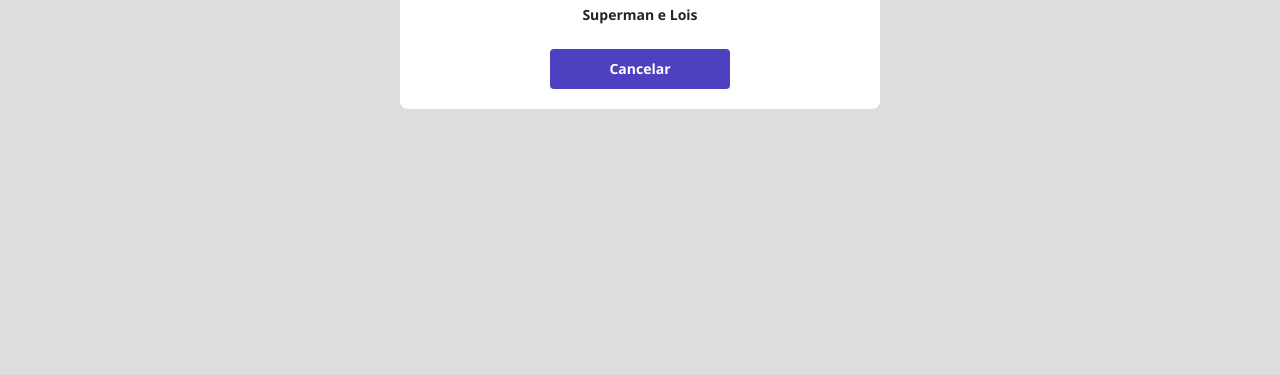
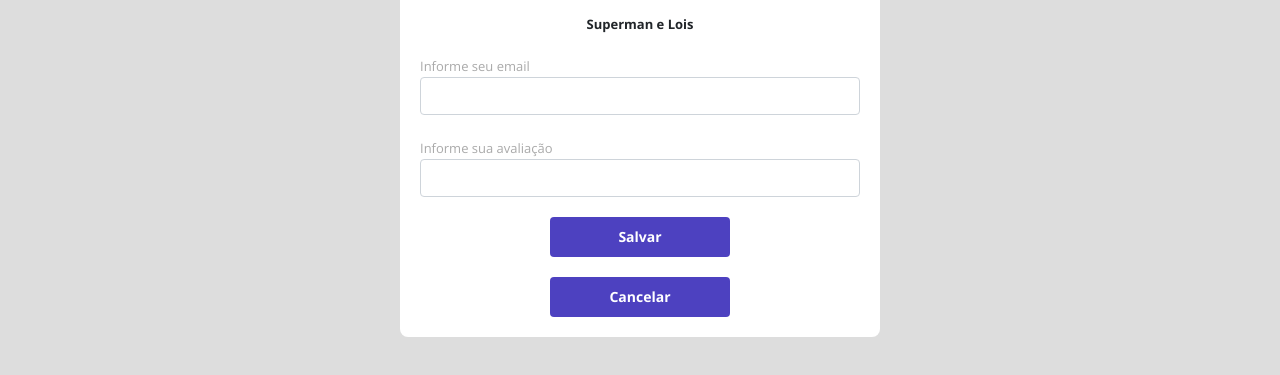
Before and after one commit to felipeburgarelli/dsmovie_NelioAlves, a plain HTML site: page form.html in a window 1280 px wide. Shown: the part 463-838 px from the top of the page. Before the commit the page ends 800 px from the top, so only its background shows below. Drawn offline with nearby package versions, Linux system fonts and the light colour scheme.

Commit message:
Formulário Parte 2

```diff
--- a/form.html
+++ b/form.html
@@ -34,9 +34,29 @@
                 src="https://www.themoviedb.org/t/p/w220_and_h330_face/8hYvZ0EoFoOK2gkEZgFe57vQpGq.jpg"
                 alt="Superman"
               />
-              <div class="dsmovie-card-description">
+              <div class="dsmovie-form-description">
                 <h3>Superman e Lois</h3>
-                <a class="dsmovie-btn" href="index.html">Cancelar</a>
+                <form class="dsmovie-form">
+                  <div class="form-group dsmovie-form-group">
+                    <label for="email">Informe seu email</label>
+                    <input class="form-control" type="email" id="email" />
+                  </div>
+                  <div class="form-group dsmovie-form-group">
+                    <label for="score">Informe sua avaliação</label>
+                    <select class="form-control" name="score" id="score">
+                      <option value=" "></option>
+                      <option value="1">1</option>
+                      <option value="2">2</option>
+                      <option value="3">3</option>
+                      <option value="4">4</option>
+                      <option value="5">5</option>
+                    </select>
+                  </div>
+                  <div class="dsmovie-form-btn-container">
+                    <button class="dsmovie-btn" type="submit">Salvar</button>
+                    <a class="dsmovie-btn" href="index.html">Cancelar</a>
+                  </div>
+                </form>
               </div>
             </div>
           </div>
--- a/styles.css
+++ b/styles.css
@@ -5,6 +5,7 @@
   --color-primary: #4d41c0;
   --white: #fff;
   --text-gray: #4a4a4a;
+  --text-ligh-gray: #aaa;
 }
 
 * {
@@ -102,6 +103,7 @@ a:hover {
   align-items: center;
   justify-content: center;
   border-radius: 4px;
+  border: 0;
 }
 
 /*  Mundando o form.html  */
@@ -110,3 +112,40 @@ a:hover {
   padding: 40px 0;
   max-width: 480px;
 }
+
+.dsmovie-form {
+  width: 100%;
+}
+
+.dsmovie-form-description h3 {
+  font-size: 13px;
+  font-weight: 700;
+  margin-bottom: 20px;
+}
+
+.dsmovie-form-group {
+  margin-bottom: 20px;
+}
+
+.dsmovie-form-group label {
+  font-size: 10px;
+  color: var(--text-ligh-gray);
+  font-size: small;
+}
+
+.dsmovie-form-description {
+  background-color: var(--white);
+  padding: 20px;
+  display: flex;
+  flex-direction: column;
+  align-items: center;
+  border-radius: 0 0 8px 8px;
+}
+
+.dsmovie-form-btn-container {
+  height: 100px;
+  display: flex;
+  flex-direction: column;
+  align-items: center;
+  justify-content: space-between;
+}
```
